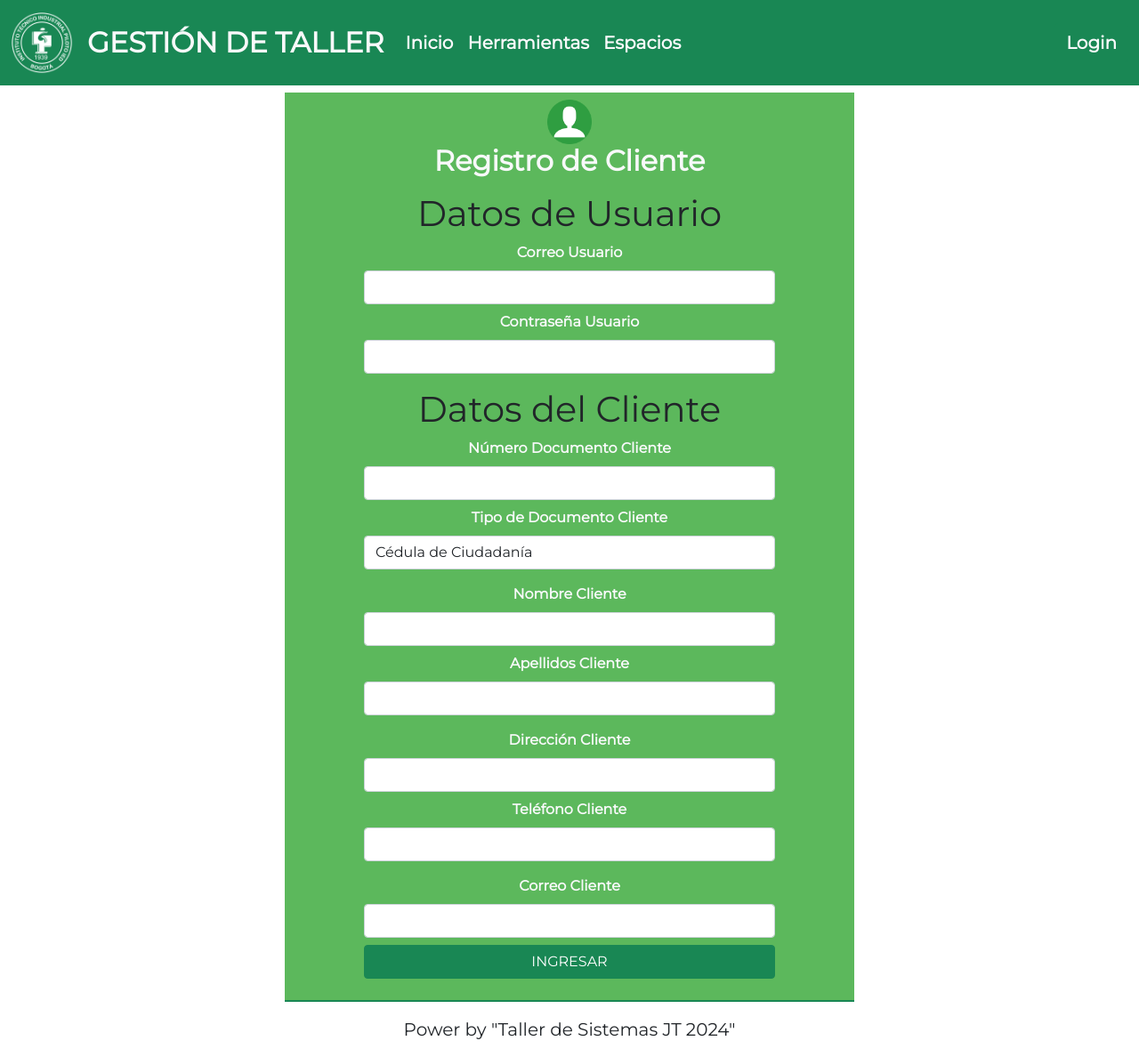
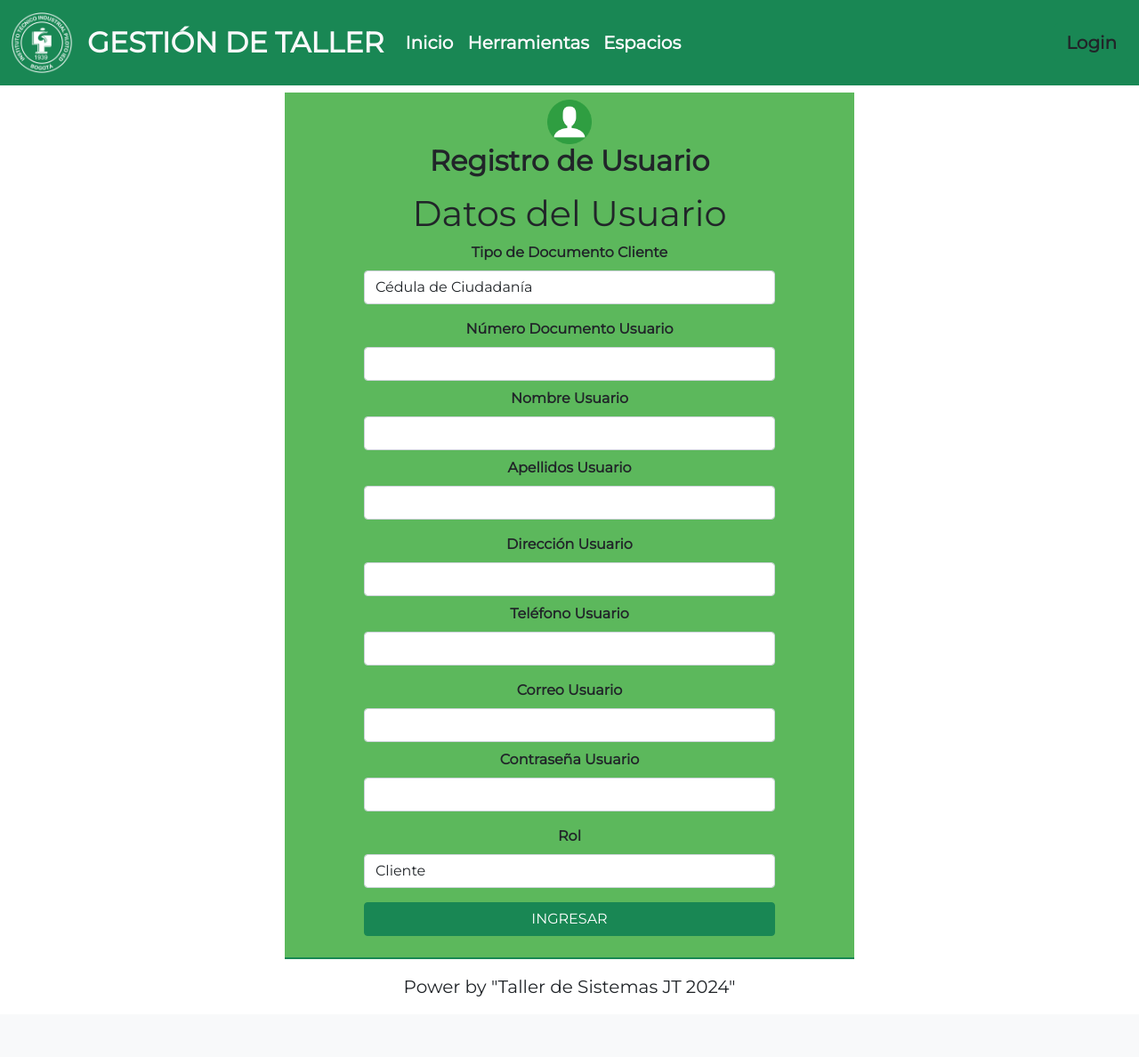
Before and after one commit to Jmairbanas/Taller_Sistemas_11_2024, a PHP site: page /app/Vista/registro_usuario.php in a window 1280 px wide. Shown: the whole page at 89% size. After the commit the page ends 1120 px from the top, so only its background shows below. Run offline with PHP 8.4, Linux system fonts and the light colour scheme.

Commit message:
Add files via upload

```diff
--- a/Proyecto_GT/app/Vista/registro_usuario.php
+++ b/Proyecto_GT/app/Vista/registro_usuario.php
@@ -36,7 +36,7 @@
                             </li>
                         </ul>
                     <span class="navbar-text">
-                        <a href="#" class="btn btn-success text-light">Login</a>
+                        <a href="#" class="btn btn-success text-dark">Login</a>
                     </span>
                     </div>
                 </div>
@@ -48,10 +48,9 @@
             <div class="container" id="contenedor-formulario">
                 <div id="titulo-formulario" class="text-center mb-4">
                     <img src="../../public/imagenes/ImagenI1.png" alt="LogoLogin" height="50" width="50" class="img-fluid mt-2">
-                    <h2 class="text-light fw-bold">Registro de Cliente</h2>
+                    <h2 class="text-dark fw-bold">Registro de Usuario</h2>
                     <p class="fs-5"></p>
-                    <form action="../controlador/Crtl_IngresarUsuario.php" method="POST">
-                        <h1>Datos de Usuario</h1>
+                    <form action="../controlador/ctrl_Register.php" method="POST">
                         <?php
                             if($_GET)
                             {
@@ -69,21 +68,9 @@
                                 }
                             }
                         ?>
-                        <div class="mb-2 w-75 mx-auto">
-                            <label for="texto-usuario" class="form-label text-light fw-bold">Correo Usuario</label>
-                            <input type="text" name="Usuario" class="form-control" id="texto-usuario" aria-describedby="ingreso de usuario" Required>
-                        </div>
+                        <h1>Datos del Usuario</h1>
                         <div class="mb-3 w-75 mx-auto">
-                            <label for="texto-password" class="form-label text-light fw-bold">Contraseña Usuario</label>
-                            <input type="password" name="Contrasena" class="form-control" id="texto-password" Required>
-                        </div>
-                        <h1>Datos del Cliente</h1>
-                        <div class="mb-2 w-75 mx-auto">
-                            <label for="texto-usuario" class="form-label text-light fw-bold">Número Documento Cliente</label>
-                            <input type="number" name="Documento" class="form-control" id="texto-usuario" aria-describedby="ingreso de usuario" Required>
-                        </div>
-                        <div class="mb-3 w-75 mx-auto">
-                            <label for="texto-password" class="form-label text-light fw-bold">Tipo de Documento Cliente</label>
+                            <label for="texto-password" class="form-label text-dark fw-bold">Tipo de Documento Cliente</label>
                             <select name="TipoDoc" class="form-control" id="texto-password">
                                 <option value="CC">Cédula de Ciudadanía</option>
                                 <option value="CE">Cédula de Extranjería</option>
@@ -91,24 +78,40 @@
                             </select>
                         </div>
                         <div class="mb-2 w-75 mx-auto">
-                            <label for="texto-usuario" class="form-label text-light fw-bold">Nombre Cliente</label>
+                            <label for="texto-usuario" class="form-label text-dark fw-bold">Número Documento Usuario</label>
+                            <input type="number" name="Documento" class="form-control" id="texto-usuario" aria-describedby="ingreso de usuario" Required>
+                        </div>
+                        <div class="mb-2 w-75 mx-auto">
+                            <label for="texto-usuario" class="form-label text-dark fw-bold">Nombre Usuario</label>
                             <input type="text" name="Nombre" class="form-control" id="texto-usuario" aria-describedby="ingreso de usuario" Required>
                         </div>
                         <div class="mb-3 w-75 mx-auto">
-                            <label for="texto-password" class="form-label text-light fw-bold">Apellidos Cliente</label>
+                            <label for="texto-password" class="form-label text-dark fw-bold">Apellidos Usuario</label>
                             <input type="text" name="Apellido" class="form-control" id="texto-password" Required>
                         </div>
                         <div class="mb-2 w-75 mx-auto">
-                            <label for="texto-usuario" class="form-label text-light fw-bold">Dirección Cliente</label>
+                            <label for="texto-usuario" class="form-label text-dark fw-bold">Dirección Usuario</label>
                             <input type="text" name="Direccion" class="form-control" id="texto-usuario" aria-describedby="ingreso de usuario" Required>
                         </div>
                         <div class="mb-3 w-75 mx-auto">
-                            <label for="texto-password" class="form-label text-light fw-bold">Teléfono Cliente</label>
+                            <label for="texto-password" class="form-label text-dark fw-bold">Teléfono Usuario</label>
                             <input type="text" name="Telefono" class="form-control" id="texto-password" Required>
                         </div>
                         <div class="mb-2 w-75 mx-auto">
-                            <label for="texto-usuario" class="form-label text-light fw-bold">Correo Cliente</label>
+                            <label for="texto-usuario" class="form-label text-dark fw-bold">Correo Usuario</label>
                             <input type="text" name="Correo" class="form-control" id="texto-usuario" aria-describedby="ingreso de usuario" Required>
+                        </div>
+                        <div class="mb-3 w-75 mx-auto">
+                            <label for="texto-password" class="form-label text-dark fw-bold">Contraseña Usuario</label>
+                            <input type="password" name="Contrasena" class="form-control" id="texto-password" Required>
+                        </div>
+                        <div class="mb-3 w-75 mx-auto">
+                            <label for="texto-Rol" class="form-label text-dark fw-bold">Rol</label>
+                            <select name="Rol" class="form-control" id="texto-password">
+                                <option value="1" disabled>Administrador</option>
+                                <option value="2" selected>Cliente</option>
+                                <option value="3" disabled>Domiciliario</option>
+                            </select>
                         </div>
                         <button type="submit" class="btn btn-success w-75">INGRESAR</button>
                     </form>
--- a/Proyecto_GT/app/controlador/ctrl_login.php
+++ b/Proyecto_GT/app/controlador/ctrl_login.php
@@ -15,11 +15,11 @@ if(isset($_POST)&&!empty($_POST))
     $objUsuario = new clsUsuario();
 
     //Guardo en las variables de la clase usuario los valores ingresados.
-    $objUsuario->setUsuario($usuario);
+    $objUsuario->setcorreo($usuario);
     $objUsuario->setContrasena($contrasena);
 
     //Revisar que valores ingresaron en la clase usuario
-    //echo $objUsuario->getUsuario();
+    //echo $objUsuario->getcorreo();
     //echo $objUsuario->getContrasena();
 
     if($objUsuario->Login()==true)
```
Also changed, not shown: Proyecto_GT/app/controlador/ctrl_Register.php (added, +51 -0 lines), Proyecto_GT/app/modelo/Cls_Usuario.php (+97 -6 lines).
